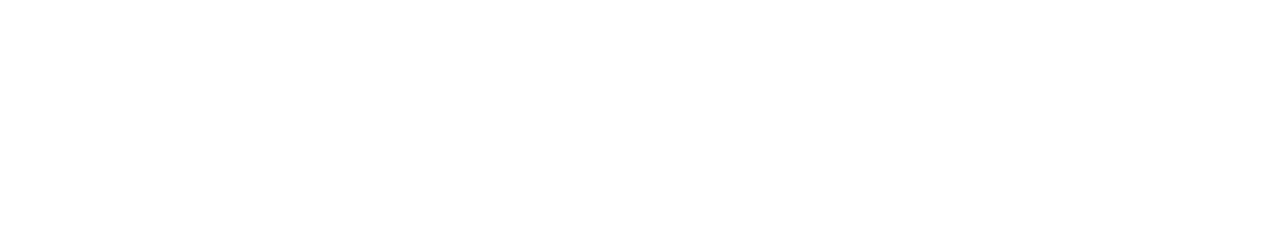
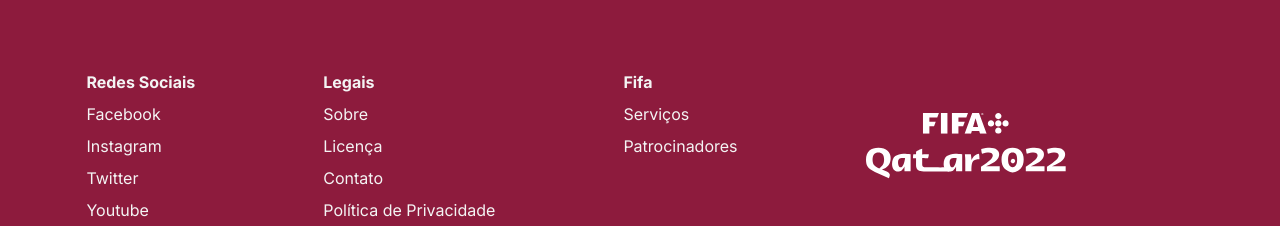
Before and after one commit to vcdm100/Copa_Do_Mundo_FIFA_2022-react, a React (Vite) app: page / in a window 1280 px wide. Shown: the part 726-952 px from the top of the page. Before the commit the page ends 800 px from the top, so only its background shows below. Built offline with nearby package versions, Linux system fonts and the light colour scheme.

Commit message:
Atualizando o projeto

```diff
--- a/src/App.jsx
+++ b/src/App.jsx
@@ -1,10 +1,15 @@
 import './assets/css/global.css';
 import { Header } from './components/Header';
+import { Footer } from './components/Footer';
 
 export function App() {
+  return (
 
-  return (
-    <Header />
+    <>
+        <Header />
+
+        <Footer />
+    </>
+
   )
-
 };
```
